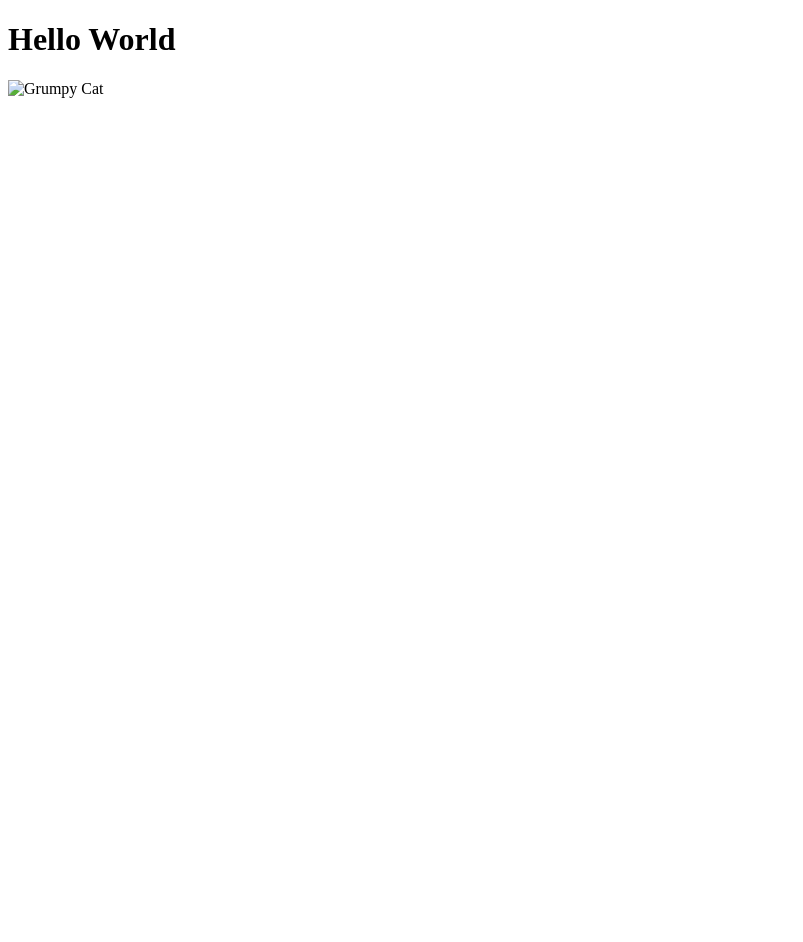
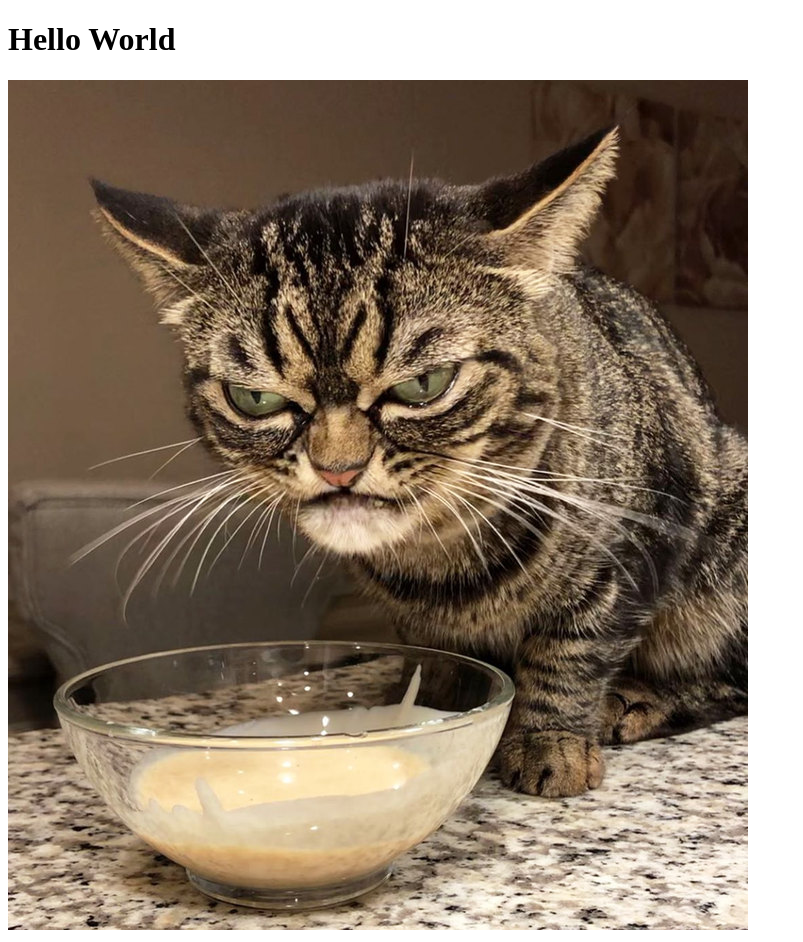
Before and after one commit to Oleksandr-M-S/hello-world, a plain HTML site: page index.html in a window 1280 px wide. Shown: the whole page, without its empty margins (0-803 px from the left). Before the commit the page ends 800 px from the top, so only its background shows below. Drawn offline with Linux system fonts and the light colour scheme.

Commit message:
Update index.html

```diff
--- a/index.html
+++ b/index.html
@@ -5,6 +5,6 @@
   </head>
   <body >
     <h1>Hello World</h1>
-    <img src="grumpy.jpg" alt="Grumpy Cat">
+    <img src="grumpy cat.jpg" alt="Grumpy Cat">
    </body>
   </html>
```
